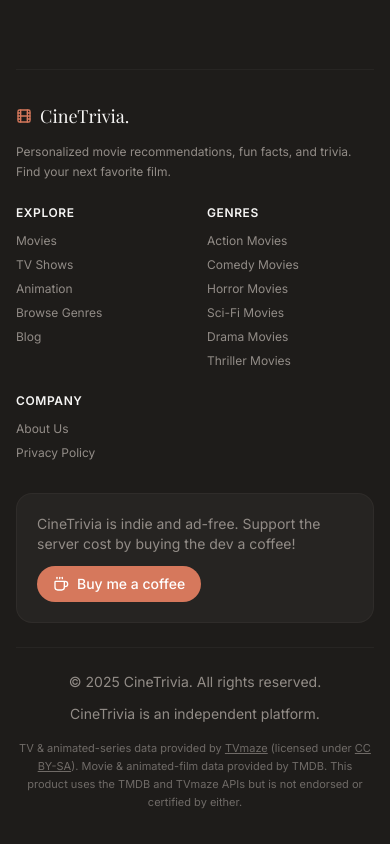
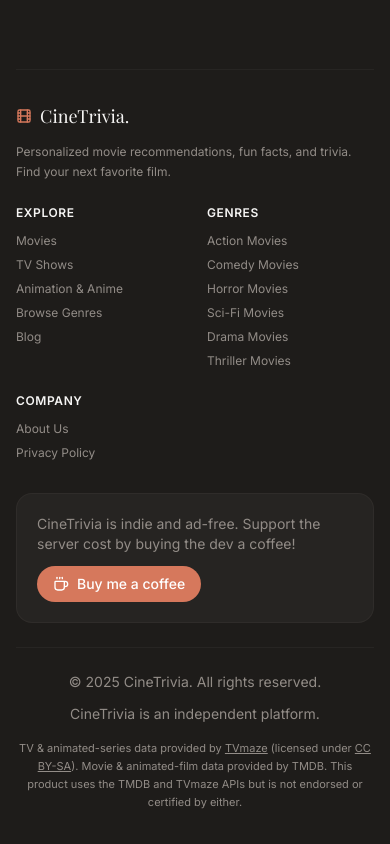
Before and after one commit to SaqibAli0/CineTrivia, a Next.js app: page /blog in a window 390 px wide. Shown: the part 3030-3874 px from the top of the page. Built offline with nearby package versions, Linux system fonts and the light colour scheme; no server answers; a web font is replaced by a local one.

Commit message:
Page Insights preferred changes

```diff
--- a/src/app/genre/[slug]/page.tsx
+++ b/src/app/genre/[slug]/page.tsx
@@ -118,7 +118,7 @@ export default async function GenrePage({ params }: PageProps) {
                         src={movie.posterUrl}
                         alt={`${movie.title} (${movie.year}) poster`}
                         fill
-                        sizes="(max-width: 640px) 50vw, (max-width: 768px) 33vw, (max-width: 1024px) 25vw, 20vw"
+                        sizes="(max-width: 640px) 45vw, (max-width: 768px) 30vw, (max-width: 1024px) 22vw, 180px"
                         className="object-cover group-hover:scale-105 transition-transform duration-500"
                       />
                     ) : (
--- a/src/components/footer.tsx
+++ b/src/components/footer.tsx
@@ -23,7 +23,7 @@ export function Footer() {
           <nav className="space-y-2 text-xs sm:text-sm text-muted-foreground" aria-label="Explore links">
             <Link href="/" className="block hover:text-foreground transition-colors">Movies</Link>
             <Link href="/tv" className="block hover:text-foreground transition-colors">TV Shows</Link>
-            <Link href="/animation" className="block hover:text-foreground transition-colors">Animation</Link>
+            <Link href="/animation" className="block hover:text-foreground transition-colors">Animation &amp; Anime</Link>
             <Link href="/genre" className="block hover:text-foreground transition-colors">Browse Genres</Link>
             <Link href="/blog" className="block hover:text-foreground transition-colors">Blog</Link>
           </nav>
@@ -65,7 +65,7 @@ export function Footer() {
       {/* Data attribution — TVmaze content is licensed CC BY-SA and requires
           visible attribution with a link. TMDB attribution kept alongside. */}
       <div className="pt-4 text-center sm:text-left">
-        <p className="text-[11px] text-muted-foreground/70 leading-relaxed">
+        <p className="text-[11px] text-muted-foreground leading-relaxed">
           TV &amp; animated-series data provided by{" "}
           <a
             href="https://www.tvmaze.com/"
--- a/src/components/media-card.tsx
+++ b/src/components/media-card.tsx
@@ -50,7 +50,7 @@ export function MediaCard({ item }: MediaCardProps) {
             src={item.posterUrl}
             alt={`Poster for ${item.title}`}
             fill
-            sizes="(max-width: 640px) 50vw, (max-width: 768px) 50vw, (max-width: 1024px) 33vw, 25vw"
+            sizes="(max-width: 640px) 45vw, (max-width: 768px) 30vw, (max-width: 1024px) 22vw, 200px"
             className="object-cover group-hover:scale-105 transition-transform duration-500"
           />
         ) : (
--- a/src/components/movie-card.tsx
+++ b/src/components/movie-card.tsx
@@ -44,7 +44,7 @@ export function MovieCard({ movie }: MovieCardProps) {
             src={movie.posterUrl}
             alt={`Poster for ${movie.title}`}
             fill
-            sizes="(max-width: 640px) 50vw, (max-width: 768px) 50vw, (max-width: 1024px) 33vw, 25vw"
+            sizes="(max-width: 640px) 45vw, (max-width: 768px) 30vw, (max-width: 1024px) 22vw, 200px"
             className="object-cover group-hover:scale-105 transition-transform duration-500"
           />
         ) : (
--- a/src/components/movie-of-the-day.tsx
+++ b/src/components/movie-of-the-day.tsx
@@ -113,9 +113,9 @@ export function MovieOfTheDay({ title, year, posterUrl, rating, genre, overview,
 
           {/* Title */}
           <Link href={`/movie/${slug}`} className="group">
-            <h3 className="font-headline text-2xl sm:text-3xl md:text-4xl text-foreground group-hover:text-primary transition-colors leading-tight">
+            <h2 className="font-headline text-2xl sm:text-3xl md:text-4xl text-foreground group-hover:text-primary transition-colors leading-tight">
               {movie.title}
-            </h3>
+            </h2>
             <span className="text-muted-foreground text-base sm:text-lg mt-1 inline-block">
               ({movie.year})
             </span>
--- a/src/components/navbar.tsx
+++ b/src/components/navbar.tsx
@@ -21,7 +21,7 @@ export function Navbar() {
         <div className="hidden md:flex items-center gap-6 text-sm">
           <Link href="/" className="text-muted-foreground hover:text-foreground transition-colors">Movies</Link>
           <Link href="/tv" className="text-muted-foreground hover:text-foreground transition-colors">TV Shows</Link>
-          <Link href="/animation" className="text-muted-foreground hover:text-foreground transition-colors">Animation</Link>
+          <Link href="/animation" className="text-muted-foreground hover:text-foreground transition-colors">Animation &amp; Anime</Link>
           <Link href="/genre" className="text-muted-foreground hover:text-foreground transition-colors">Genres</Link>
           <Link href="/blog" className="text-muted-foreground hover:text-foreground transition-colors">Blog</Link>
           <Link href="/about" className="text-muted-foreground hover:text-foreground transition-colors">About</Link>
@@ -51,7 +51,7 @@ export function Navbar() {
         <div className="md:hidden border-t border-border/40 bg-background/95 backdrop-blur-lg px-4 py-3 space-y-2">
           <Link href="/" onClick={() => setMobileOpen(false)} className="block py-2 text-sm text-muted-foreground hover:text-foreground transition-colors">Movies</Link>
           <Link href="/tv" onClick={() => setMobileOpen(false)} className="block py-2 text-sm text-muted-foreground hover:text-foreground transition-colors">TV Shows</Link>
-          <Link href="/animation" onClick={() => setMobileOpen(false)} className="block py-2 text-sm text-muted-foreground hover:text-foreground transition-colors">Animation</Link>
+          <Link href="/animation" onClick={() => setMobileOpen(false)} className="block py-2 text-sm text-muted-foreground hover:text-foreground transition-colors">Animation &amp; Anime</Link>
           <Link href="/genre" onClick={() => setMobileOpen(false)} className="block py-2 text-sm text-muted-foreground hover:text-foreground transition-colors">Genres</Link>
           <Link href="/blog" onClick={() => setMobileOpen(false)} className="block py-2 text-sm text-muted-foreground hover:text-foreground transition-colors">Blog</Link>
           <Link href="/about" onClick={() => setMobileOpen(false)} className="block py-2 text-sm text-muted-foreground hover:text-foreground transition-colors">About</Link>
--- a/src/components/similar-movies-grid.tsx
+++ b/src/components/similar-movies-grid.tsx
@@ -22,7 +22,7 @@ export function SimilarMoviesGrid({ movies }: SimilarMoviesGridProps) {
                 src={movie.posterUrl}
                 alt={`${movie.title} poster`}
                 fill
-                sizes="(max-width: 640px) 50vw, (max-width: 768px) 33vw, 25vw"
+                sizes="(max-width: 640px) 30vw, (max-width: 768px) 22vw, 180px"
                 className="object-cover group-hover:scale-105 transition-transform duration-500"
               />
             ) : (
```
